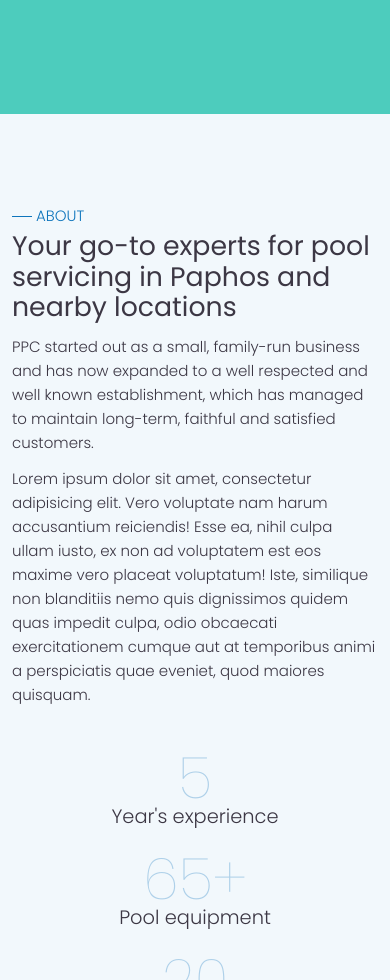
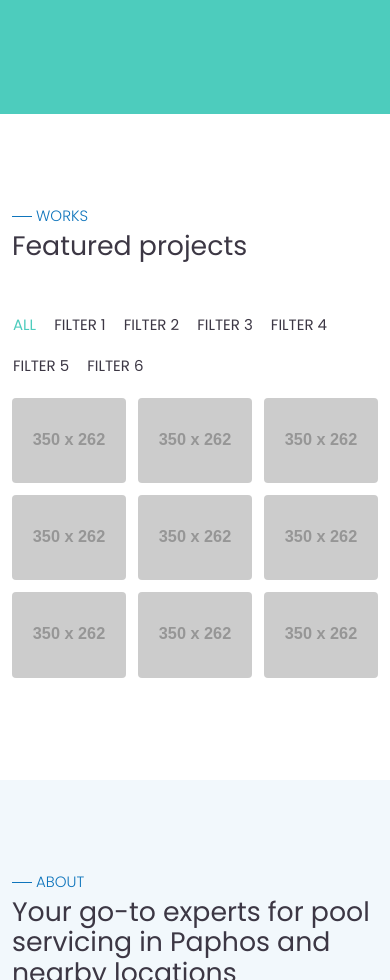
Before and after one commit to PictureElement/ppc, a website: page index.html in a window 390 px wide. Shown: the part 3330-4310 px from the top of the page. Drawn offline with Linux system fonts and the light colour scheme; files that its build step writes are made by us from their sources; placeholder pictures from the web are drawn by us.

Commit message:
Markup and styling for works section. Make responsive.

```diff
--- a/index.html
+++ b/index.html
@@ -295,6 +295,72 @@
                     <h2 class="cta__heading">Are you interested in specific products or equipment?</h2>
                     <a href="" class="cta__btn btn btn-dark">Primary action</a>
                     <a href="" class="cta__btn btn btn-outline-dark">Secondary action</a>
+                </div>
+            </section>
+            <section class="section works">
+                <div class="container">
+                    <header>
+                        <h5 class="section__preheading">WORKS</h5>
+                        <h2 class="section__heading">Featured projects</h2>
+                    </header>
+                    <div class="grid">
+                        <div class="grid__controls">
+                            <button type="button" class="btn btn-link pl-0 active">All</button>
+                            <button type="button" class="btn btn-link pl-0">Filter 1</button>
+                            <button type="button" class="btn btn-link pl-0">Filter 2</button>
+                            <button type="button" class="btn btn-link pl-0">Filter 3</button>
+                            <button type="button" class="btn btn-link pl-0">Filter 4</button>
+                            <button type="button" class="btn btn-link pl-0">Filter 5</button>
+                            <button type="button" class="btn btn-link pl-0">Filter 6</button>
+                        </div>
+                        <div class="grid__list row px-2">
+                            <div class="col-4 col-md-4">
+                                <a href="https://via.placeholder.com/1024x768?text=1024x768(1)" data-fancybox="gallery" data-caption="Lorem ipsum dolor sit, amet consectetur adipisicing elit (1).">
+                                    <img class="img-fluid w-100" src="https://via.placeholder.com/350x262?text=350x262(1)">
+                                </a>
+                            </div>
+                            <div class="col-4 col-md-4">
+                                <a href="https://via.placeholder.com/1024x768?text=1024x768(2)" data-fancybox="gallery" data-caption="Lorem ipsum dolor sit, amet consectetur adipisicing elit (2).">
+                                    <img class="img-fluid w-100" src="https://via.placeholder.com/350x262?text=350x262(2)">
+                                </a>
+                            </div>
+                            <div class="col-4 col-md-4">
+                                <a href="https://via.placeholder.com/1024x768?text=1024x768(3)" data-fancybox="gallery" data-caption="Lorem ipsum dolor sit, amet consectetur adipisicing elit (3).">
+                                    <img class="img-fluid w-100" src="https://via.placeholder.com/350x262?text=350x262(3)">
+                                </a>
+                            </div>
+                            <div class="col-4 col-md-4">
+                                <a href="https://via.placeholder.com/1024x768?text=1024x768(4)" data-fancybox="gallery" data-caption="Lorem ipsum dolor sit, amet consectetur adipisicing elit (4).">
+                                    <img class="img-fluid w-100" src="https://via.placeholder.com/350x262?text=350x262(4)">
+                                </a>
+                            </div>
+                            <div class="col-4 col-md-4">
+                                <a href="https://via.placeholder.com/1024x768?text=1024x768(5)" data-fancybox="gallery" data-caption="Lorem ipsum dolor sit, amet consectetur adipisicing elit (5).">
+                                    <img class="img-fluid w-100" src="https://via.placeholder.com/350x262?text=350x262(5)">
+                                </a>
+                            </div>
+                            <div class="col-4 col-md-4">
+                                <a href="https://via.placeholder.com/1024x768?text=1024x768(6)" data-fancybox="gallery" data-caption="Lorem ipsum dolor sit, amet consectetur adipisicing elit (6).">
+                                    <img class="img-fluid w-100" src="https://via.placeholder.com/350x262?text=350x262(6)">
+                                </a>
+                            </div>
+                            <div class="col-4 col-md-4">
+                                <a href="https://via.placeholder.com/1024x768?text=1024x768(7)" data-fancybox="gallery" data-caption="Lorem ipsum dolor sit, amet consectetur adipisicing elit (7).">
+                                    <img class="img-fluid w-100" src="https://via.placeholder.com/350x262?text=350x262(7)">
+                                </a>
+                            </div>
+                            <div class="col-4 col-md-4">
+                                <a href="https://via.placeholder.com/1024x768?text=1024x768(8)" data-fancybox="gallery" data-caption="Lorem ipsum dolor sit, amet consectetur adipisicing elit (8).">
+                                    <img class="img-fluid w-100" src="https://via.placeholder.com/350x262?text=350x262(8)">
+                                </a>
+                            </div>
+                            <div class="col-4 col-md-4">
+                                <a href="https://via.placeholder.com/1024x768?text=1024x768(9)" data-fancybox="gallery" data-caption="Lorem ipsum dolor sit, amet consectetur adipisicing elit (9).">
+                                    <img class="img-fluid w-100" src="https://via.placeholder.com/350x262?text=350x262(9)">
+                                </a>
+                            </div>
+                        </div>
+                    </div>
                 </div>
             </section>
             <!-- ABOUT -->
--- a/js/ppc.js
+++ b/js/ppc.js
@@ -78,6 +78,11 @@ $(document).ready(function() {
         }
     });
 
+    $('[data-fancybox]').fancybox({
+        // Options will go here
+        smallBtn : true
+    });
+
     // // Headroom.js
     // var header = document.querySelector("header");
     // var options = {
--- a/sass/ppc.scss
+++ b/sass/ppc.scss
@@ -452,6 +452,32 @@ h3 {
     }
 }
 
+// Works
+// =============================================================================
+
+.grid {
+    &__controls {
+        margin-bottom: 1rem;
+        button {
+            line-height: 1;
+            color: $dark;
+            padding: 1rem;
+            &.active {
+                color: $accent;
+            }
+        }
+    }
+    &__list {
+        [class^='col-'] {
+            margin-bottom: 1rem;
+            padding-right: 0.5rem;
+            padding-left: 0.5rem;
+        }
+        img {
+            border-radius: 4px;
+        }
+    }
+}
 
 // About
 // =============================================================================
```
Also changed, not shown: css/ppc.min.css, js/ppc.min.js.
